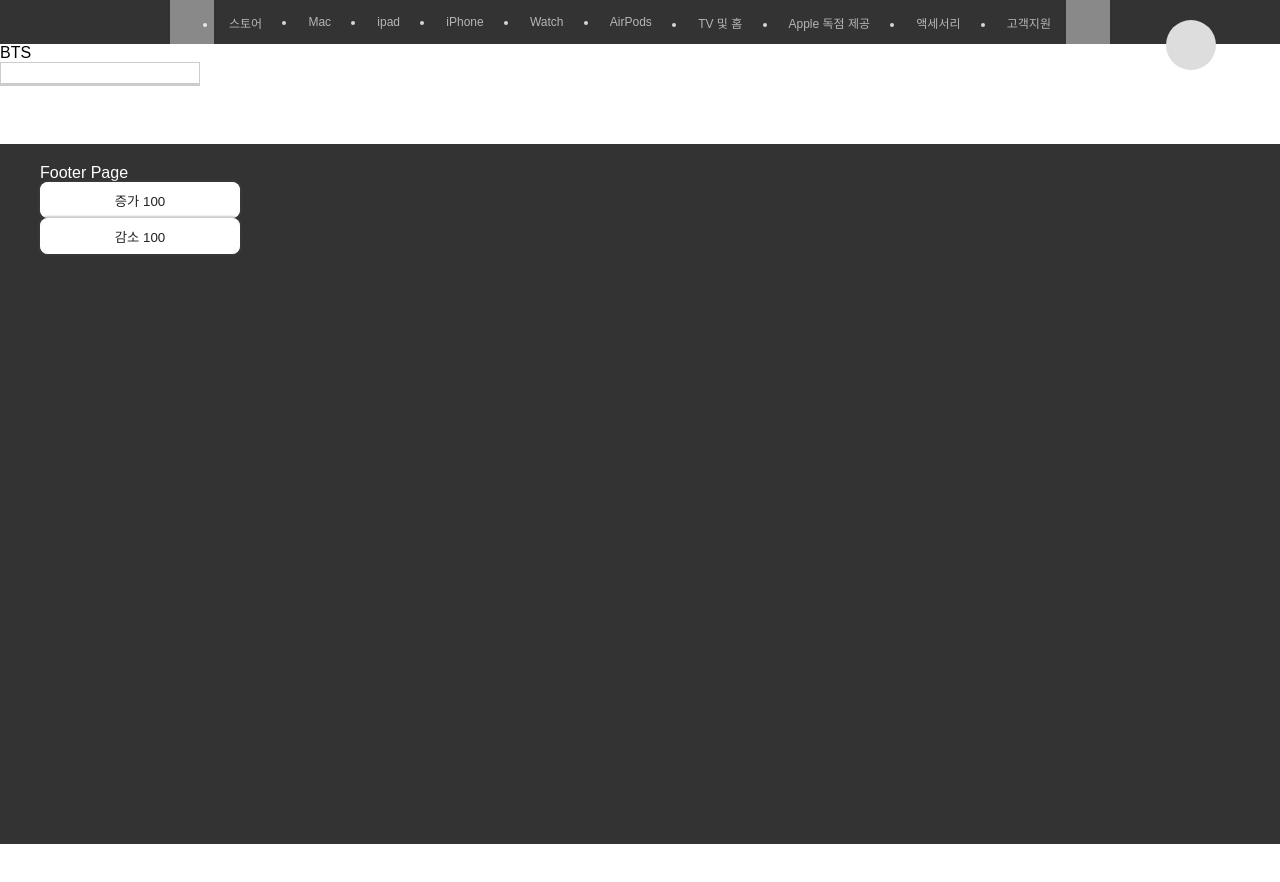
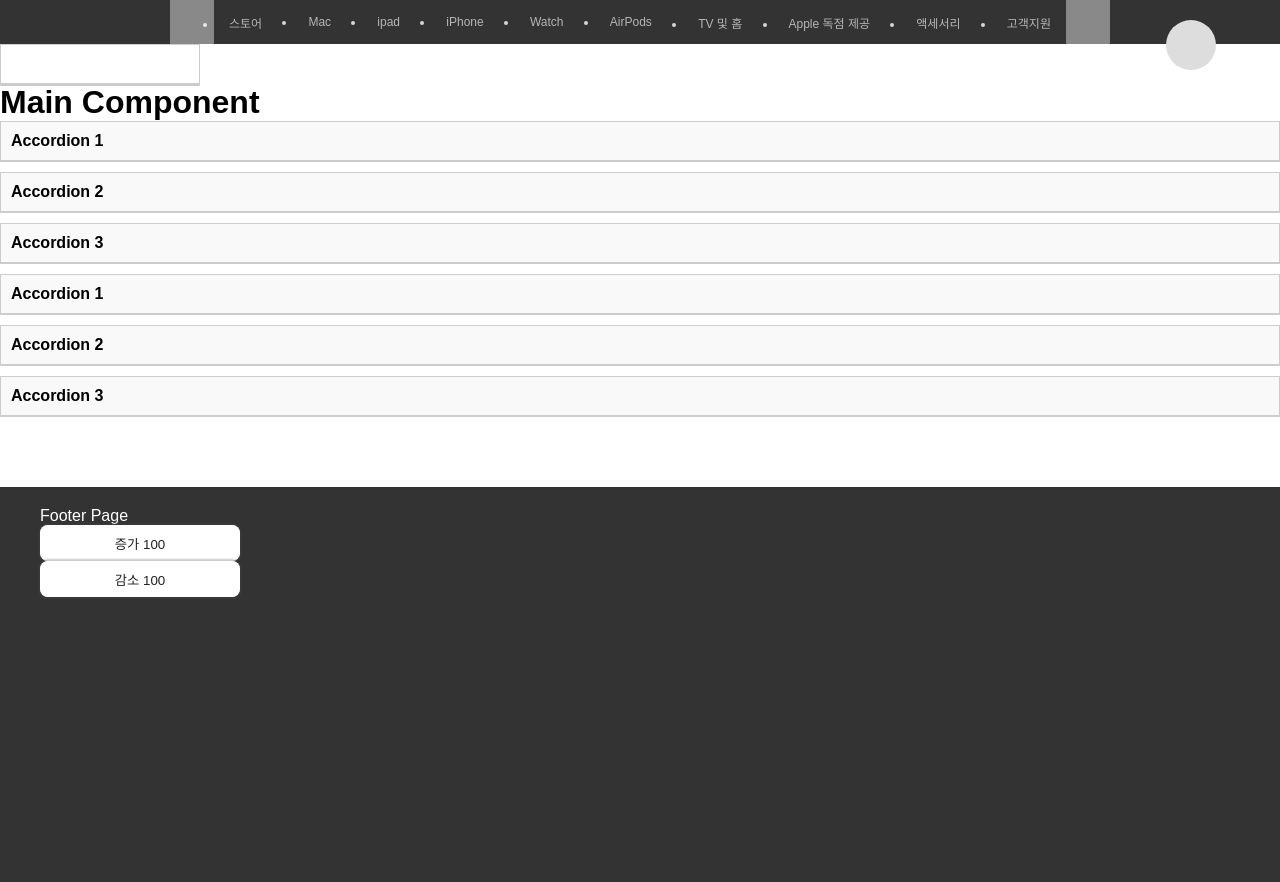
Before and after one commit to kimminkum/four-m-portfolio, a React (Create React App) app: page /home in a window 1280 px wide. Shown: the top 882 px of the page. Before the commit the page ends 844 px from the top, so only its background shows below. Built offline with nearby package versions, Linux system fonts and the light colour scheme; grey boxes are pictures that could not be loaded.

Commit message:
accordian , selectbox

```diff
--- a/src/App.tsx
+++ b/src/App.tsx
@@ -6,7 +6,6 @@ import Topbtn from "./components/Topbtn";
 import Main from "./pages/Main";
 import { GlobalProvider, useGlobalContext } from "./query/GlobalContext";
 import styled from "styled-components";
-import SelectBox from "./components/SelectBox";
 import { Routes, Route } from "react-router-dom";
 
 const RelativeContainer = styled.div`
@@ -27,9 +26,6 @@ const App: React.FC = () => {
 };
 
 const InnerApp: React.FC = () => {
-  const { options, setOptions } = useGlobalContext(); // useGlobalContext 훅을 사용하여 options와 setOptions를 가져옵니다.
-  const [selectedOption, setSelectedOption] = React.useState("");
-
   return (
     <>
       <Header />
@@ -39,11 +35,6 @@ const InnerApp: React.FC = () => {
           <Route path="/home" element={<Main />} />
           <Route path="/about" element={<About />} />
         </Routes>
-        <SelectBox
-          options={options}
-          selectedOption={selectedOption}
-          onChange={setSelectedOption}
-        />
         <Topbtn />
       </RelativeContainer>
       <Footer />
--- /dev/null
+++ b/src/components/Accordion.tsx
@@ -0,0 +1,58 @@
+import React, { useState } from "react";
+import styled from "styled-components";
+
+interface AccordionProps {
+  title: string;
+  children: React.ReactNode;
+  isOpen?: boolean;
+  onClick?: () => void;
+}
+
+const AccordionContainer = styled.div`
+  margin-bottom: 10px;
+`;
+
+const AccordionTitle = styled.div`
+  cursor: pointer;
+  font-weight: bold;
+  padding: 10px;
+  border: 1px solid #ccc;
+  background-color: #f9f9f9;
+`;
+
+const AccordionContent = styled.div<{ isOpen: boolean }>`
+  max-height: ${(props) => (props.isOpen ? "200px" : "0")};
+  overflow: hidden;
+  transition: max-height 0.3s ease-in-out;
+  border: 1px solid #ccc;
+  border-top: none;
+  padding: ${(props) => (props.isOpen ? "10px" : "0 10px")};
+`;
+
+const Accordion: React.FC<AccordionProps> = ({
+  title,
+  children,
+  isOpen,
+  onClick,
+}) => {
+  const [localIsOpen, setLocalIsOpen] = useState(false);
+
+  const handleClick = () => {
+    if (onClick) {
+      onClick();
+    } else {
+      setLocalIsOpen(!localIsOpen);
+    }
+  };
+
+  const open = isOpen !== undefined ? isOpen : localIsOpen;
+
+  return (
+    <AccordionContainer>
+      <AccordionTitle onClick={handleClick}>{title}</AccordionTitle>
+      <AccordionContent isOpen={open}>{children}</AccordionContent>
+    </AccordionContainer>
+  );
+};
+
+export default Accordion;
--- /dev/null
+++ b/src/components/AccordionContainer.tsx
@@ -0,0 +1,44 @@
+import React, { useState } from "react";
+import Accordion from "./Accordion";
+
+interface AccordionData {
+  title: string;
+  content: React.ReactNode;
+}
+
+interface AccordionContainerProps {
+  version: 1 | 2;
+  accordions: AccordionData[];
+}
+
+const AccordionContainer: React.FC<AccordionContainerProps> = ({
+  version,
+  accordions,
+}) => {
+  const [openIndex, setOpenIndex] = useState<number | null>(null);
+
+  const handleAccordionClick = (index: number) => {
+    if (version === 1) {
+      setOpenIndex(openIndex === index ? null : index);
+    }
+  };
+
+  return (
+    <div>
+      {accordions.map((accordion, index) => (
+        <Accordion
+          key={index}
+          title={accordion.title}
+          isOpen={version === 1 ? openIndex === index : undefined}
+          onClick={
+            version === 1 ? () => handleAccordionClick(index) : undefined
+          }
+        >
+          {accordion.content}
+        </Accordion>
+      ))}
+    </div>
+  );
+};
+
+export default AccordionContainer;
--- a/src/components/SelectBox.tsx
+++ b/src/components/SelectBox.tsx
@@ -13,7 +13,10 @@ const SelectBoxContainer = styled.div`
 `;
 
 const SelectedOption = styled.div`
-  padding: 10px;
+  height: 40px;
+  display: flex;
+  align-items: center;
+  padding: 0 10px;
   border: 1px solid #ccc;
   cursor: pointer;
   background-color: #fff;
@@ -32,7 +35,10 @@ const OptionsContainer = styled.div<{ isOpen: boolean }>`
 `;
 
 const OptionItem = styled.div`
-  padding: 10px;
+  height: 40px;
+  padding: 0 10px;
+  display: flex;
+  align-items: center;
   cursor: pointer;
   &:hover {
     background-color: #f0f0f0;
--- a/src/pages/Main.tsx
+++ b/src/pages/Main.tsx
@@ -1,6 +1,9 @@
 import React from "react";
 import styled from "styled-components";
 import useIntersectionObserver from "../style/useIntersectionObserver";
+import { useGlobalContext } from "../query/GlobalContext";
+import SelectBox from "../components/SelectBox";
+import AccordionContainer from "../components/AccordionContainer";
 
 // Create a styled component with the animation
 const AnimatedDiv = styled.div`
@@ -49,16 +52,36 @@ const AnimatedDiv = styled.div`
 `;
 
 const Main: React.FC = () => {
+  const { options, setOptions } = useGlobalContext(); // useGlobalContext 훅을 사용하여 options와 setOptions를 가져옵니다.
+  const [selectedOption, setSelectedOption] = React.useState("");
   useIntersectionObserver("[data-io]", {
     root: null,
     threshold: 0.1,
     rootMargin: "10%",
   });
 
+  const accordionData = [
+    { title: "Accordion 1", content: <div>Content 1</div> },
+    { title: "Accordion 2", content: <div>Content 2</div> },
+    { title: "Accordion 3", content: <div>Content 3</div> },
+  ];
+  const accordionData2 = [
+    { title: "Accordion 4", content: <div>Content max</div> },
+    { title: "Accordion 5", content: <div>Content hob</div> },
+    { title: "Accordion 6", content: <div>Content gat</div> },
+  ];
+
   return (
     <>
       <AnimatedDiv data-io="fade-in">
-        <div>BTS</div>
+        <SelectBox
+          options={options}
+          selectedOption={selectedOption}
+          onChange={setSelectedOption}
+        />
+        <h1>Main Component</h1>
+        <AccordionContainer version={1} accordions={accordionData} />
+        <AccordionContainer version={2} accordions={accordionData} />
       </AnimatedDiv>
     </>
   );
```
